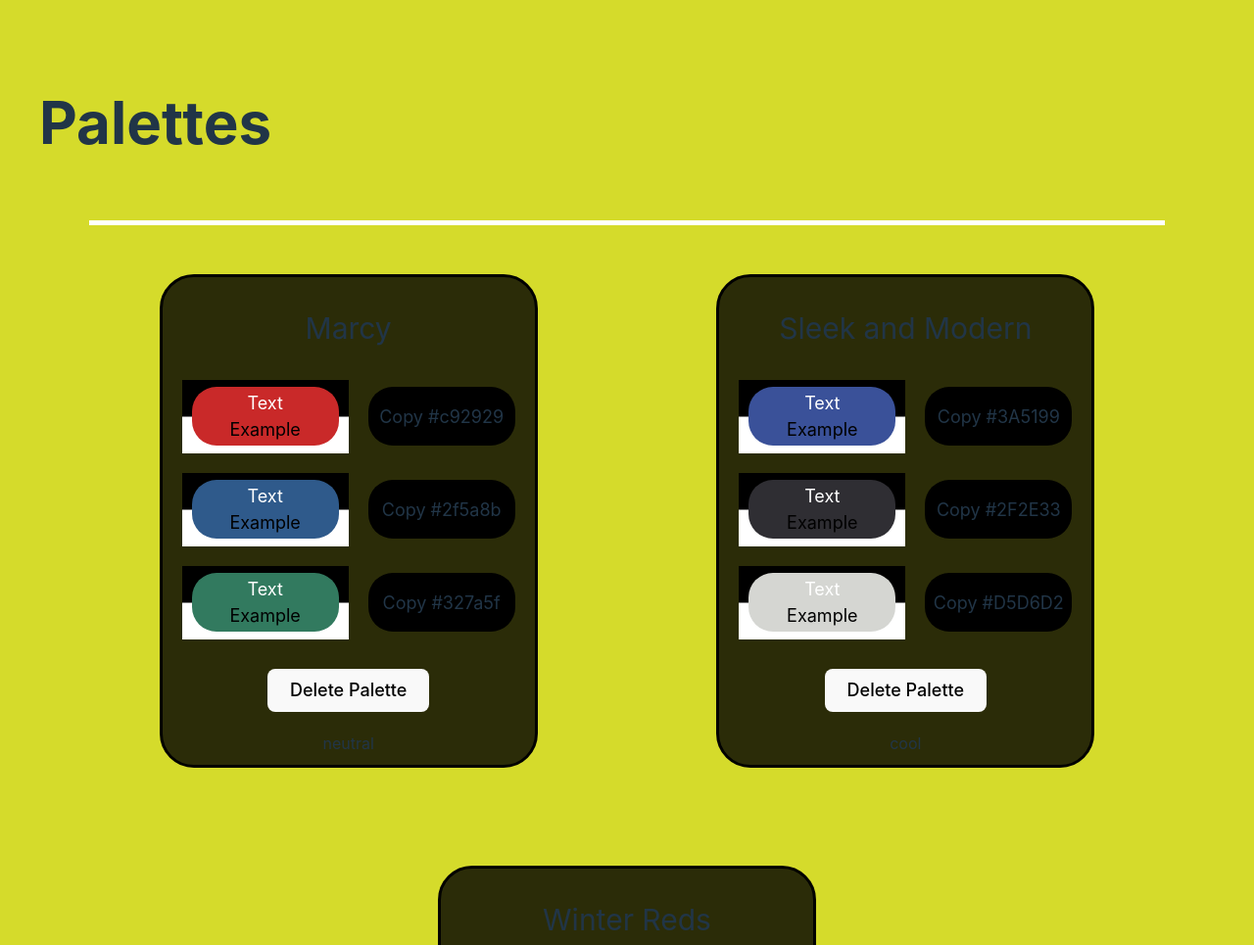
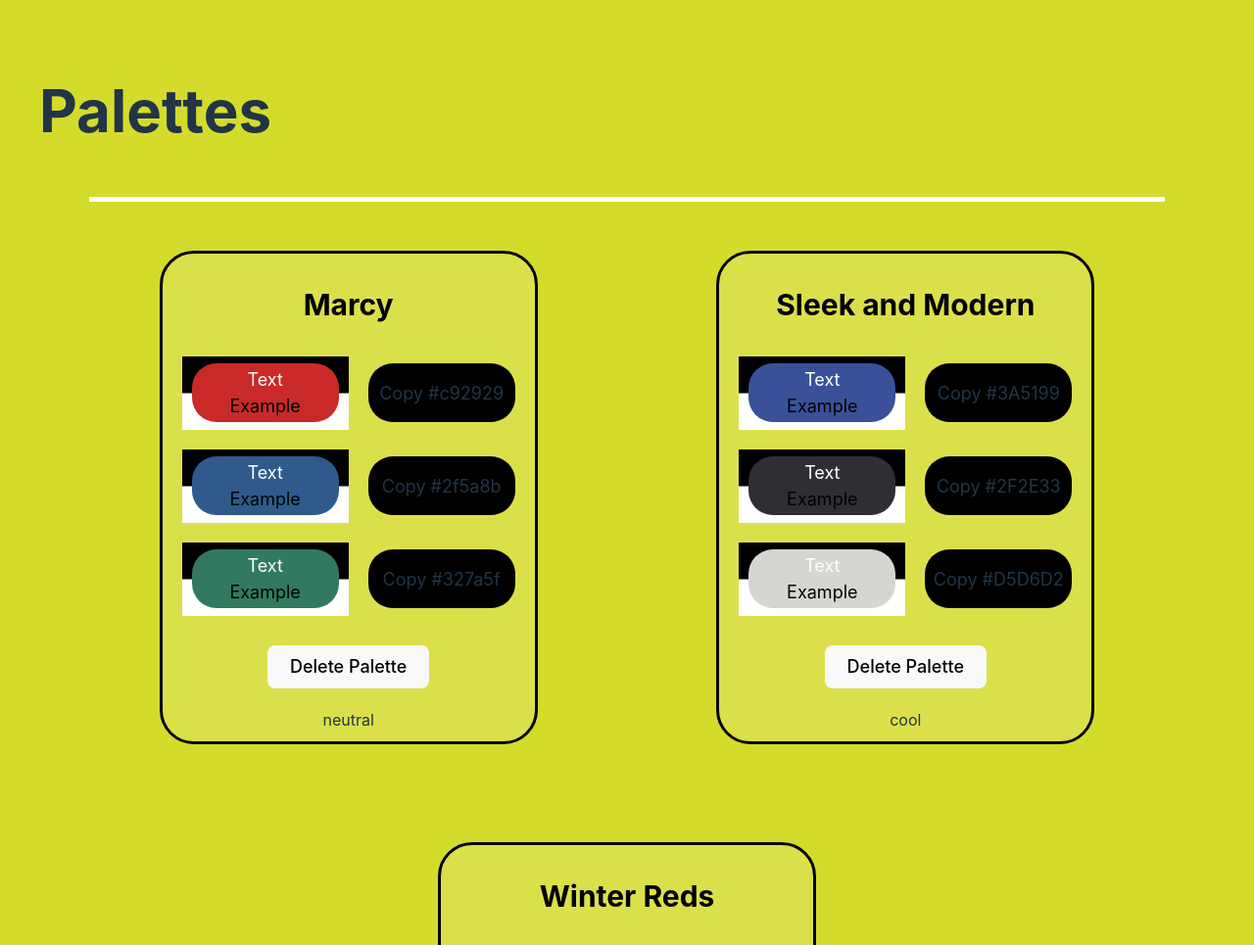
Before and after one commit to jahmarimaxwell/palette-picker, a website built with Vite: page palette-picker-project/index.html in a window 1280 px wide. Shown: the part 862-1827 px from the top of the page at 98% size. Built offline with nearby package versions, Linux system fonts and the light colour scheme.

Commit message:
changed color of texts to black to match rainbow background

```diff
--- a/palette-picker-project/index.html
+++ b/palette-picker-project/index.html
@@ -41,7 +41,7 @@
           </fieldset>
         </form>
     </div>
-    <h2 id="made-palette-header">Palettes</h2>
+    <h1 id="made-palette-header">Palettes</h2>
     <div id="big-card-container">
       <div class="line"></div>
     </div>
--- a/palette-picker-project/palette.js
+++ b/palette-picker-project/palette.js
@@ -20,9 +20,12 @@ export const makePaletteCard = (palettes) => {
     const cardLi = document.createElement("li");
     cardLi.setAttribute("id", "card-list");
 
+    const strong = document.createElement("strong");
+    strong.textContent = title;
+
     const titleContainer = document.createElement("p");
     titleContainer.setAttribute("id", "title-container");
-    titleContainer.textContent = title;
+    titleContainer.appendChild(strong); // emphasizes text
 
     const colorContainer = document.createElement("div");
     colorContainer.setAttribute("id", "palette-color-container");
--- a/palette-picker-project/style.css
+++ b/palette-picker-project/style.css
@@ -88,6 +88,10 @@ body {
   margin: 10px;
 }
 
+p,label, #palette-form-heading {
+  color: black;
+}
+
 a {
   font-weight: 500;
   color: #646cff;
@@ -155,6 +159,7 @@ button:focus-visible {
   }
 }
 
+
 /* Palette Picker CSS */
 #make-palette {
   display: flex;
@@ -189,7 +194,8 @@ button:focus-visible {
   margin: 50px;
   border: solid black 3px;
 
-  background: rgba(0,0,0,0.8);
+  background-color: rgba(255, 255, 255, .15);
+  backdrop-filter: blur(5px);
 }
 
 section {
@@ -264,7 +270,8 @@ li#card-list{
   margin: 50px;
   padding: 10px;
   border: solid black 3px;
-  background: rgba(0,0,0,0.8);
+  background-color: rgba(255, 255, 255, .15);
+  backdrop-filter: blur(5px);
 }
 
 @supports (-webkit-backdrop-filter: none) or (backdrop-filter: none) {
```
